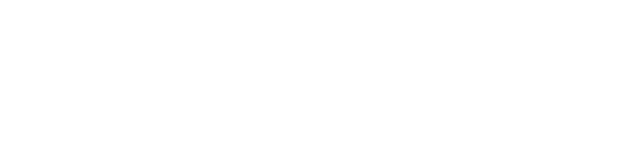
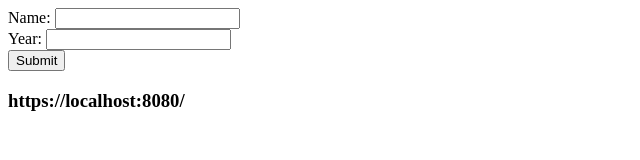
Before and after one commit to acciojob/sharable-urls-abhiavi7, a website: page main.html in a window 1280 px wide. Shown: the whole page, without its empty margins (0-640 px from the left). Drawn offline with Linux system fonts and the light colour scheme.

Commit message:
created a submission

```diff
--- a/main.html
+++ b/main.html
@@ -1,8 +1,24 @@
 <!DOCTYPE html>
-<html>
-  <body>
-    <script type="text/javascript" src="./script.js">
-</script>
-  </body>
+<html lang="en">
+<head>
+  <meta charset="UTF-8">
+  <meta name="viewport" content="width=device-width, initial-scale=1.0">
+  <title>Form with JS Manipulation</title>
+</head>
+<body>
 
-</html>
+  <form id="myForm">
+    <label for="name">Name:</label>
+    <input type="text" id="name" name="name" required>
+
+    <br>
+
+    <label for="year">Year:</label>
+    <input type="number" id="year" name="year" required>
+
+    <br>
+
+    <input type="submit" id="button" value="Submit">
+  </form>
+
+  <h3 id="url">https://localhost:8080/</h3>
```
